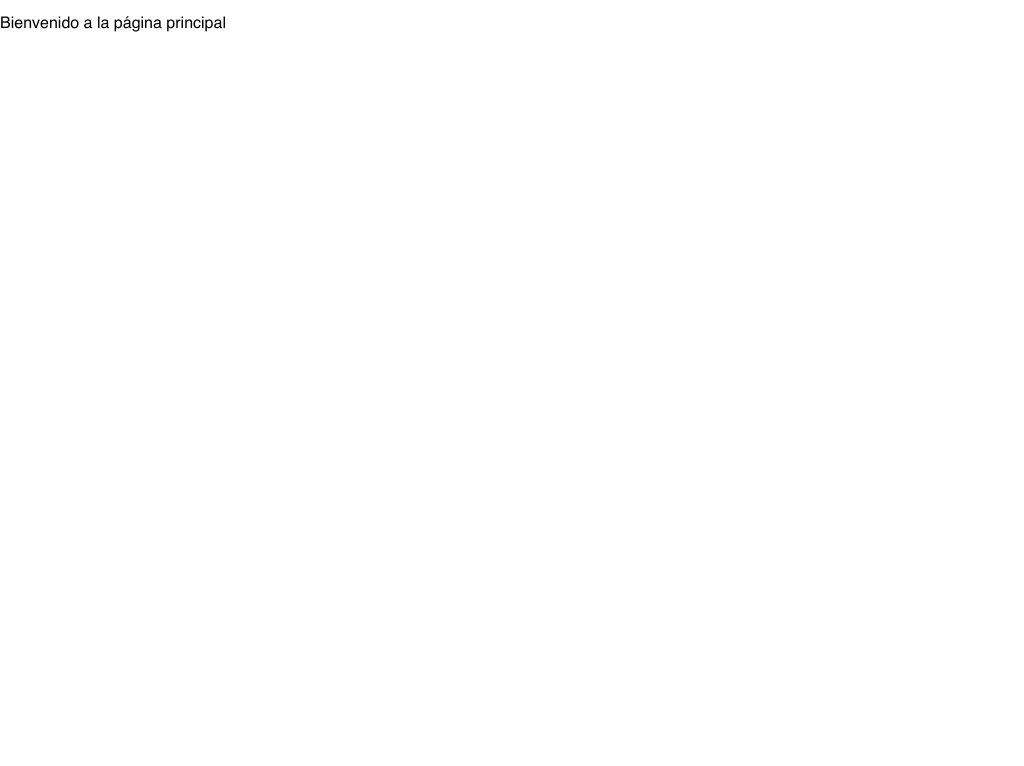
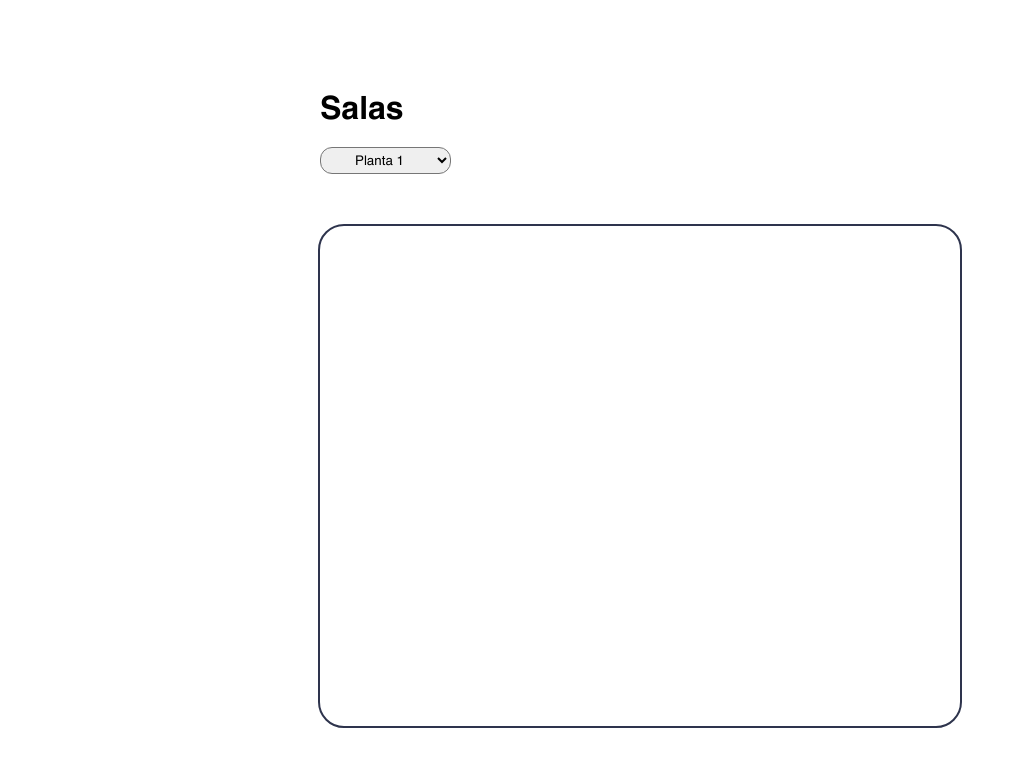
Before and after one commit to MartinVon22/alvatross-challenge, a React (Create React App) app: page / in a window 1280 px wide. Shown: the top 766 px of the page, without its empty margins (0-1024 px from the left). Built offline with nearby package versions, Linux system fonts and the light colour scheme.

Commit message:
created option input and box for rooms

```diff
--- /dev/null
+++ b/src/components/pages/Home/Home.css
@@ -0,0 +1,24 @@
+h1 {
+    font-family: 'Helvetica Bold';
+    font-weight: 500;
+}
+
+.homeContainer {
+    display: flex;
+    justify-content: center;
+    align-items: center;
+    flex-direction: column;
+    height: 100vh;
+}
+
+.header {
+    width: 50%;
+}
+
+.boxRooms {
+    width: 50%;
+    margin-top: 50px;
+    height: 500px;
+    border: 2px solid #2E344D;
+    border-radius: 26px;
+}
--- a/src/components/pages/Home/Home.tsx
+++ b/src/components/pages/Home/Home.tsx
@@ -1,6 +1,18 @@
+import './Home.css';
+
 export const Home = () => {
 
     return (
-        <p>Bienvenido a la página principal</p>
+        <div className="homeContainer">
+            <div className="header">
+                <h1>Salas</h1>
+                <select name="" id="">
+                    <option value="1">Planta 1</option>
+                    <option value="1">Planta 1</option>
+                </select>
+            </div>
+            <div className="boxRooms">
+            </div>
+        </div>
     )
 }
```
